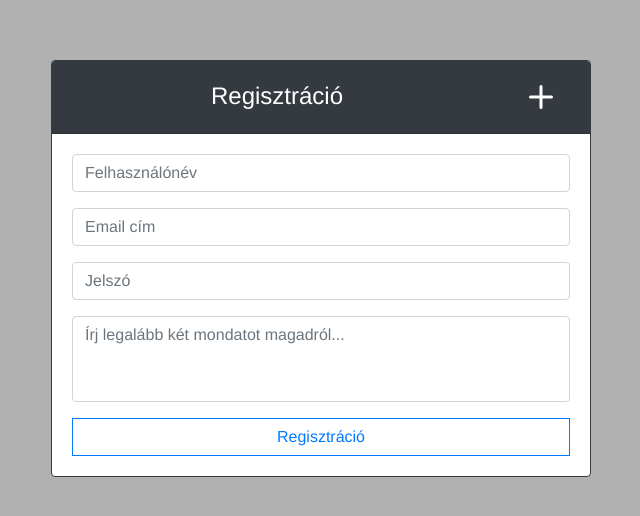
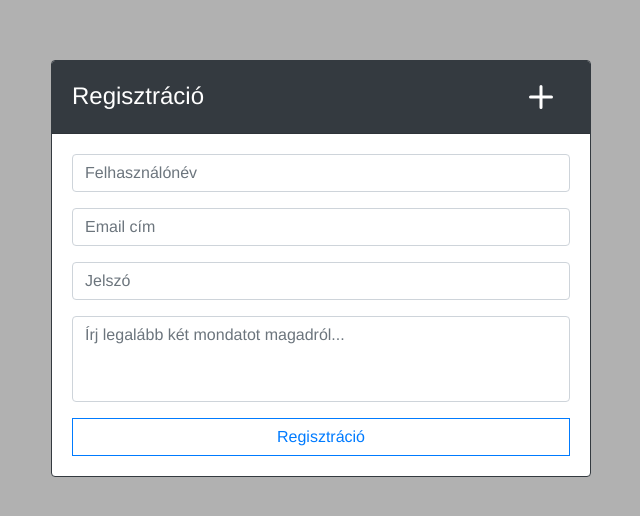
Before and after one commit to Miraglia00/modminers_vue, a Vue app: page /register in a window 1280 px wide. Shown: the part 132-648 px from the top of the page, without its empty margins (319-959 px from the left). Built offline with nearby package versions, Linux system fonts and the light colour scheme.

Commit message:
Register Title

```diff
--- a/src/views/Register.vue
+++ b/src/views/Register.vue
@@ -14,7 +14,7 @@
                     <h4 class="mb-0">
                         <b-row align-v="center">
                             <b-col cols="10">
-                                 <p class="m-0">Regisztráció</p>
+                                 <p class="m-0" style="text-align: left !important">Regisztráció</p>
                             </b-col>
                             <b-col cols="2">
                                 <b-icon font-scale="2" icon="plus"></b-icon>
```
